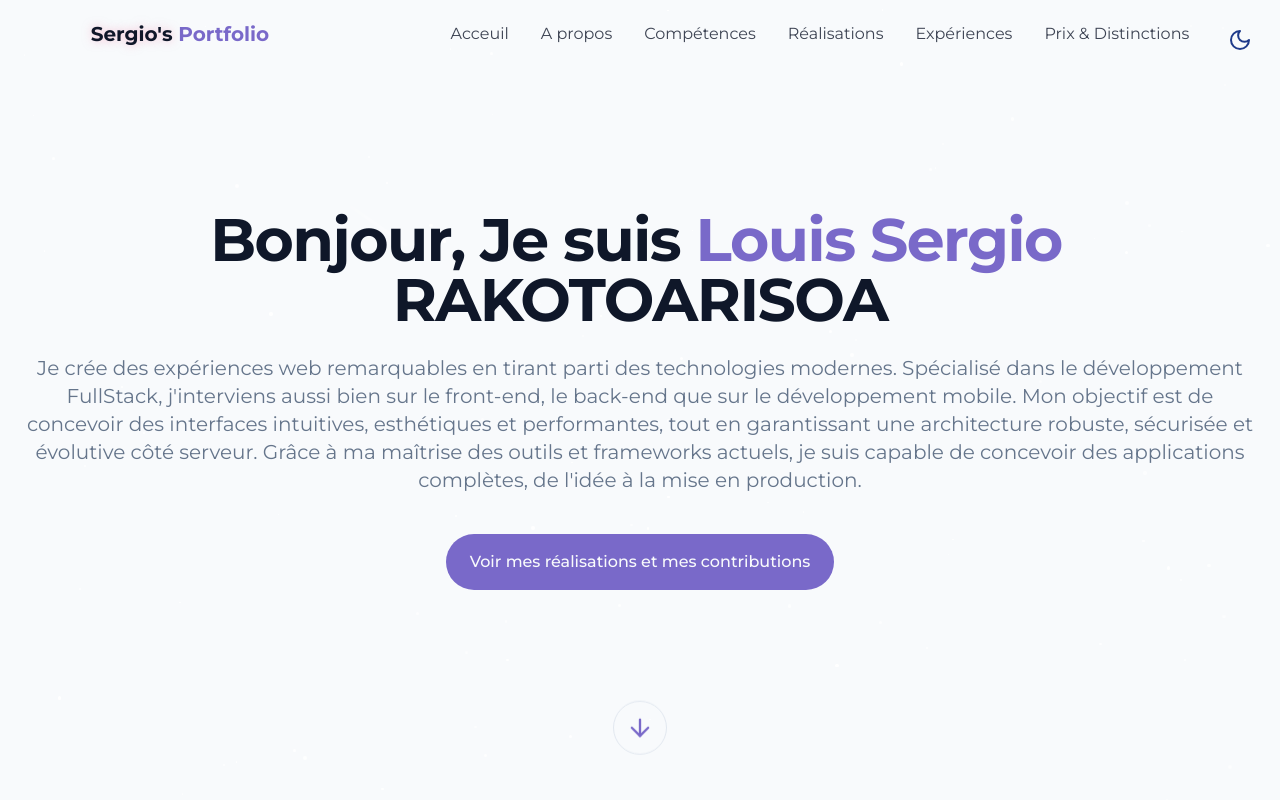
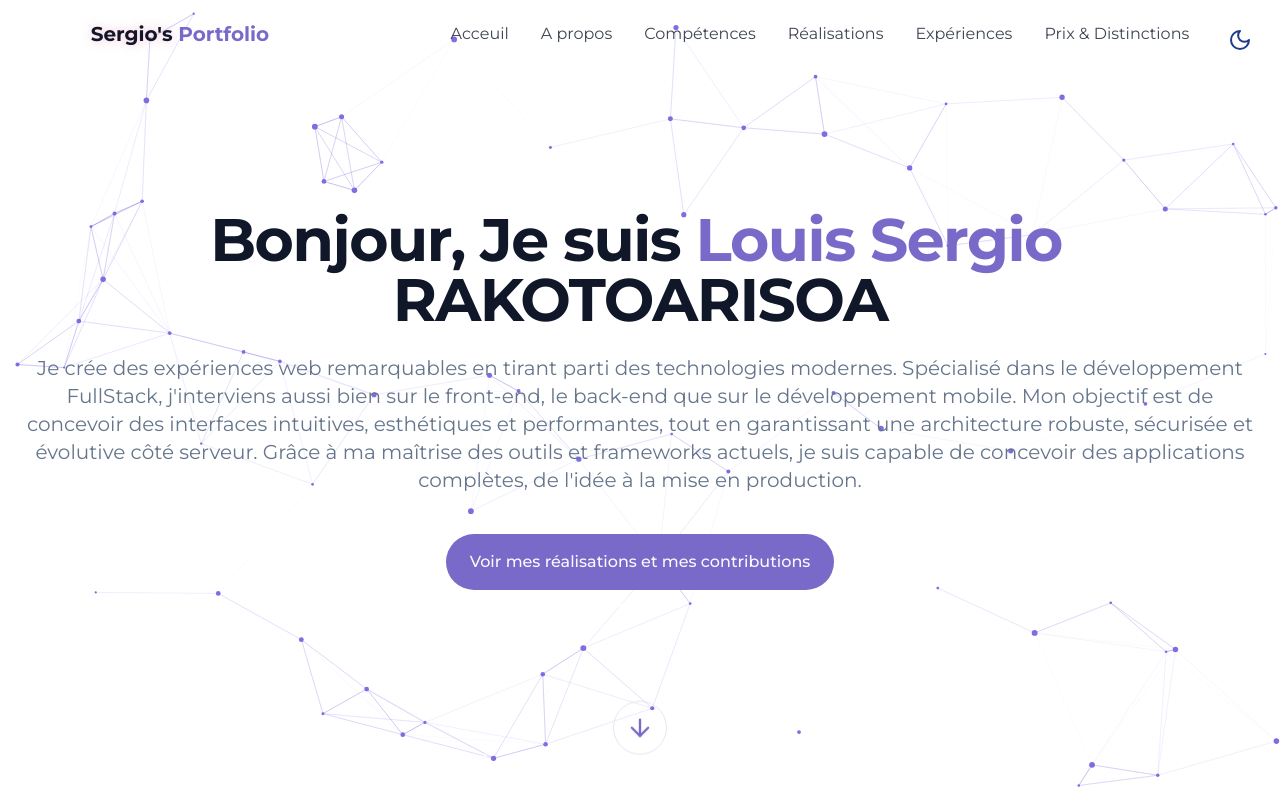
Before and after one commit to SergioDev22/Portfolio, a React (Vite) app: page / in a window 1280 px wide. Shown: the top 800 px of the page. Built offline with nearby package versions, Linux system fonts and the light colour scheme.

Commit message:
[ADD] ADD background particuls js

```diff
--- a/package.json
+++ b/package.json
@@ -12,6 +12,8 @@
   "dependencies": {
     "@fontsource/montserrat": "^5.2.5",
     "@radix-ui/react-toast": "^1.2.11",
+    "@tsparticles/all": "^3.8.1",
+    "@tsparticles/react": "^3.0.0",
     "class-variance-authority": "^0.7.1",
     "clsx": "^2.1.1",
     "lucide-react": "^0.503.0",
--- /dev/null
+++ b/src/components/Particlesjs.jsx
@@ -0,0 +1,103 @@
+import Particles, { initParticlesEngine } from "@tsparticles/react";
+import { useEffect, useMemo, useState } from "react";
+// import { loadAll } from "@/tsparticles/all"; // if you are going to use `loadAll`, install the "@tsparticles/all" package too.
+// import { loadFull } from "tsparticles"; // if you are going to use `loadFull`, install the "tsparticles" package too.
+import { loadSlim } from "@tsparticles/slim"; // if you are going to use `loadSlim`, install the "@tsparticles/slim" package too.
+// import { loadBasic } from "@tsparticles/basic"; // if you are going to use `loadBasic`, install the "@tsparticles/basic" package too.
+
+const ParticlesComponent = (props) => {
+  const [init, setInit] = useState(false);
+  // this should be run only once per application lifetime
+  useEffect(() => {
+    initParticlesEngine(async (engine) => {
+      // you can initiate the tsParticles instance (engine) here, adding custom shapes or presets
+      // this loads the tsparticles package bundle, it's the easiest method for getting everything ready
+      // starting from v2 you can add only the features you need reducing the bundle size
+      //await loadAll(engine);
+      //await loadFull(engine);
+      await loadSlim(engine);
+      //await loadBasic(engine);
+    }).then(() => {
+      setInit(true);
+    });
+  }, []);
+
+  const particlesLoaded = (container) => {
+    console.log(container);
+  };
+
+  const options = useMemo(
+    () => ({
+      background: {
+        color: {
+          value: "#FFFFFF",
+        },
+      },
+      fpsLimit: 120,
+      interactivity: {
+        events: {
+          onClick: {
+            enable: true,
+            mode: "repulse",
+          },
+          onHover: {
+            enable: true,
+            mode: "grab",
+          },
+        },
+        modes: {
+          push: {
+            distance: 200,
+            duration: 15,
+          },
+          grab: {
+            distance: 150,
+          },
+        },
+      },
+      particles: {
+        color: {
+          value: "#7F6CE0",
+        },
+        links: {
+          color: "#7F6CE0",
+          distance: 150,
+          enable: true,
+          opacity: 0.3,
+          width: 1,
+        },
+        move: {
+          direction: "none",
+          enable: true,
+          outModes: {
+            default: "bounce",
+          },
+          random: true,
+          speed: 1,
+          straight: false,
+        },
+        number: {
+          density: {
+            enable: true,
+          },
+          value: 150,
+        },
+        opacity: {
+          value: 1.0,
+        },
+        shape: {
+          type: "circle",
+        },
+        size: {
+          value: { min: 1, max: 3 },
+        },
+      },
+      detectRetina: true,
+    }),
+    []
+  );
+
+  return <Particles id={props.id} init={particlesLoaded} options={options} />;
+};
+
+export default ParticlesComponent;
--- a/src/pages/Home.jsx
+++ b/src/pages/Home.jsx
@@ -1,17 +1,23 @@
+import { useContext } from "react";
 import { Navbar } from "../components/Navbar";
 import { Footer } from "../components/Footer";
+import { ThemeContext } from "../utils/context";
 import { AwardsSection } from "../components/Award";
 import { Experiences } from "../components/Experiences";
 import { ThemeToggle } from "../components/ThemeToogle";
 import { HeroSection } from "../components/HeroSection";
 import { AboutSection } from "../components/AboutSection";
+import ParticlesComponent from "../components/Particlesjs";
 import { SkillsSection } from "../components/SkillsSection";
 import { StarBackground } from "../components/StarBackground";
 import { ProjectsSection } from "../components/ProjectsSection";
 
 function Home() {
+  const { theme } = useContext(ThemeContext);
+
   return (
     <div className="min-h-screen bg-background text-foreground overflow-x-hidden">
+      {theme === "light" && <ParticlesComponent id="particles" />}
       <ThemeToggle />
       <StarBackground />
       <Navbar />
```
Also changed, not shown: 1 other file (tests, documents, lock files or other folders).
